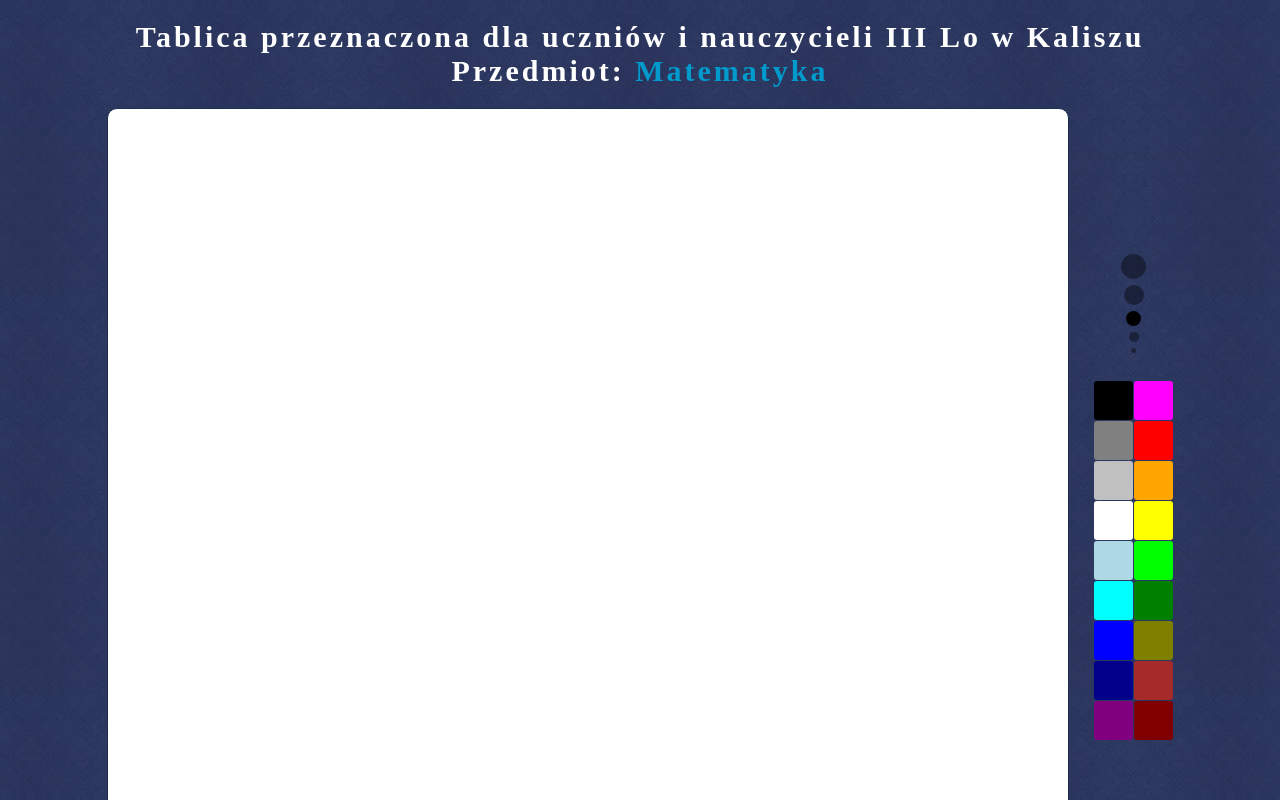
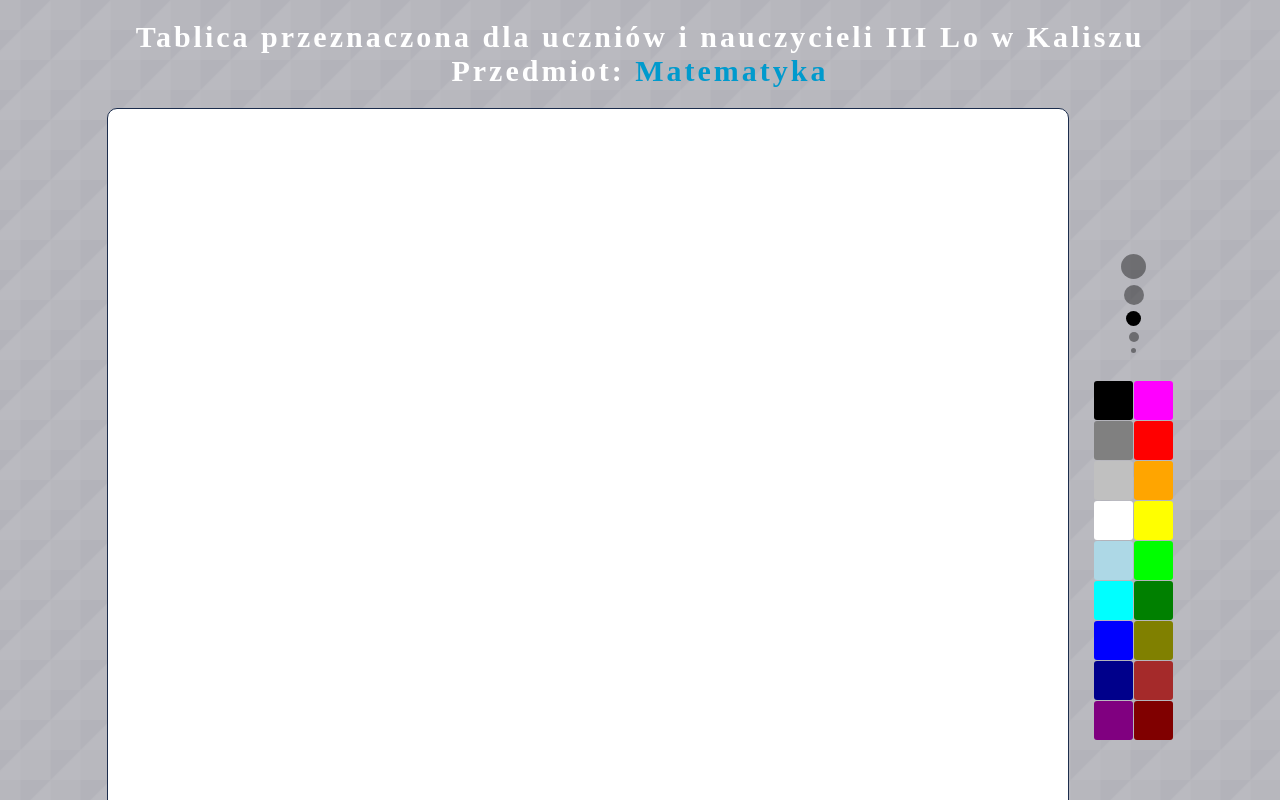
Before and after one commit to Wiciu02/Apliccation, a website: page public/index.html in a window 1280 px wide. Shown: the top 800 px of the page. Drawn offline with nearby package versions, Linux system fonts and the light colour scheme; no server answers; a web font is replaced by a local one.

Commit message:
Update style.css

```diff
--- a/public/style.css
+++ b/public/style.css
@@ -3,7 +3,7 @@
 body {
     margin: 0;
     padding: 0;
-    background-image: url(vintage-wallpaper.png);
+    background-image: url(triangular.png);
     font-family: 'Texturina', serif;
     color: white;
     animation: ruch 300s linear infinite alternate;
```
